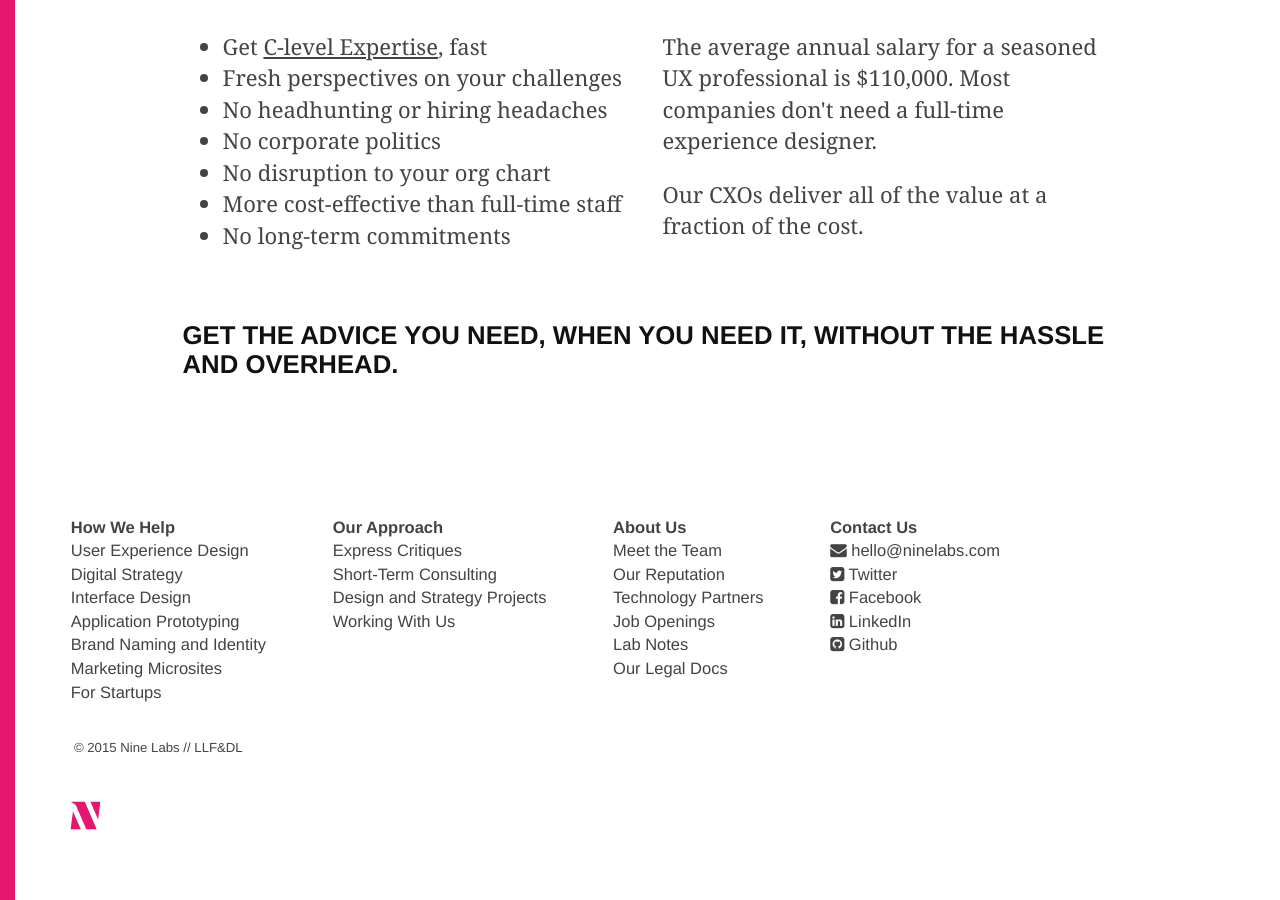
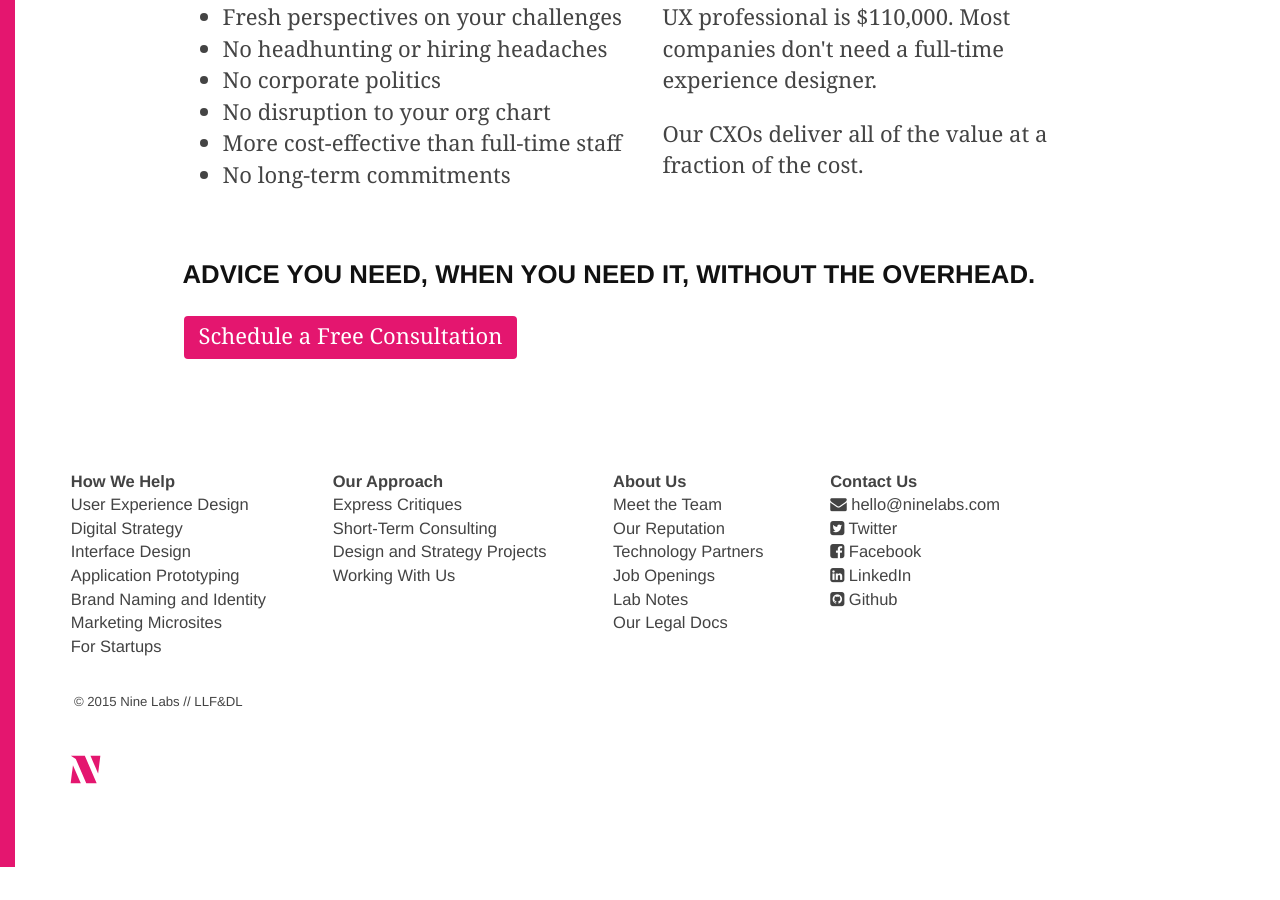
Before and after one commit to ninelabs/ninelabs.com, a Jekyll site: the page built from cxo-on-demand.html, in a window 1280 px wide and 900 px high, scrolled down 1495 px. Built offline with Jekyll 4.4.1, drawn with Linux system fonts in a browser that asks for light colours; nearby versions of some CDN libraries; after the commit the page ends 2362 px from its top, so only the background shows below that.

Commit message:
content alignment tweaks

```diff
--- a/cxo-on-demand.html
+++ b/cxo-on-demand.html
@@ -21,8 +21,8 @@
     </div>
   </div>
 
-  <div class="row">
-    <div class="col col-60 offset-20">
+  <div class="row" id="free-consultation">
+    <div class="col col-80 offset-10">
       <form class="simple-contact" accept-charset="UTF-8" action="https://il258.infusionsoft.com/app/form/process/8256023cf3b9eb78a45d7a12f0b4c0b6" class="infusion-form" method="POST">
         <input name="inf_form_xid" type="hidden" value="8256023cf3b9eb78a45d7a12f0b4c0b6" />
         <input name="inf_form_name" type="hidden" value="Expresses Interest" />
@@ -71,7 +71,8 @@
 
   <div class="row">
     <div class="col col-80 offset-10">
-      <h3>Get the advice you need, when you need it, without the hassle and overhead.</h3>
+      <h3>Advice you need, when you need it, without the overhead.</h3>
+      <a href="#free-consultation" class="btn">Schedule a Free Consultation</a>
     </div>
   </div>
 
```
